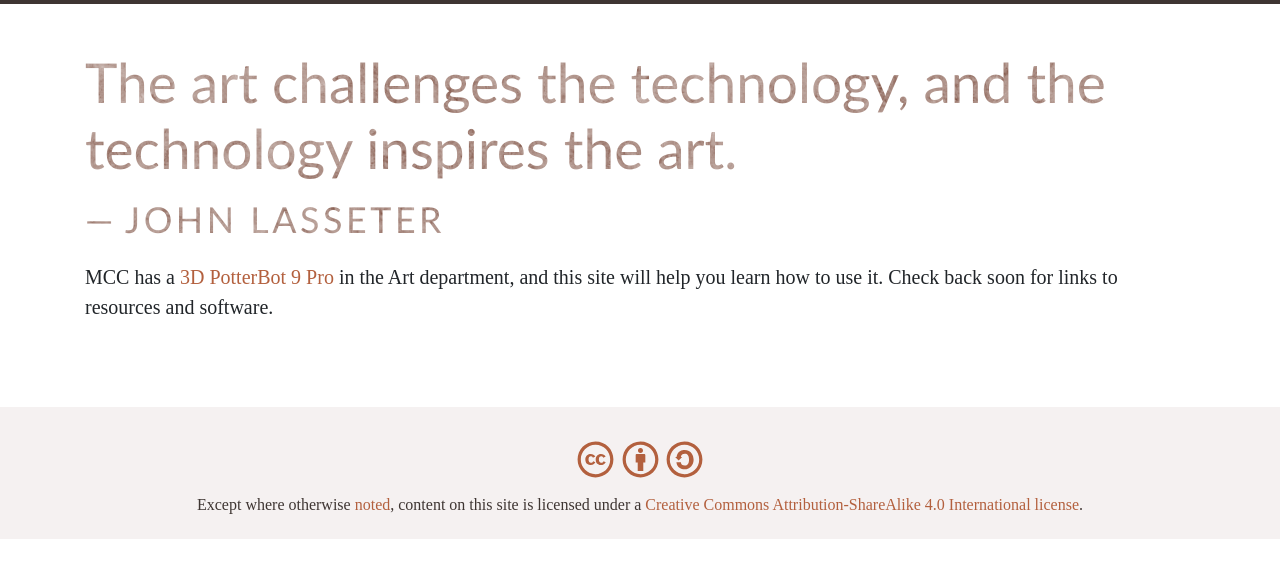
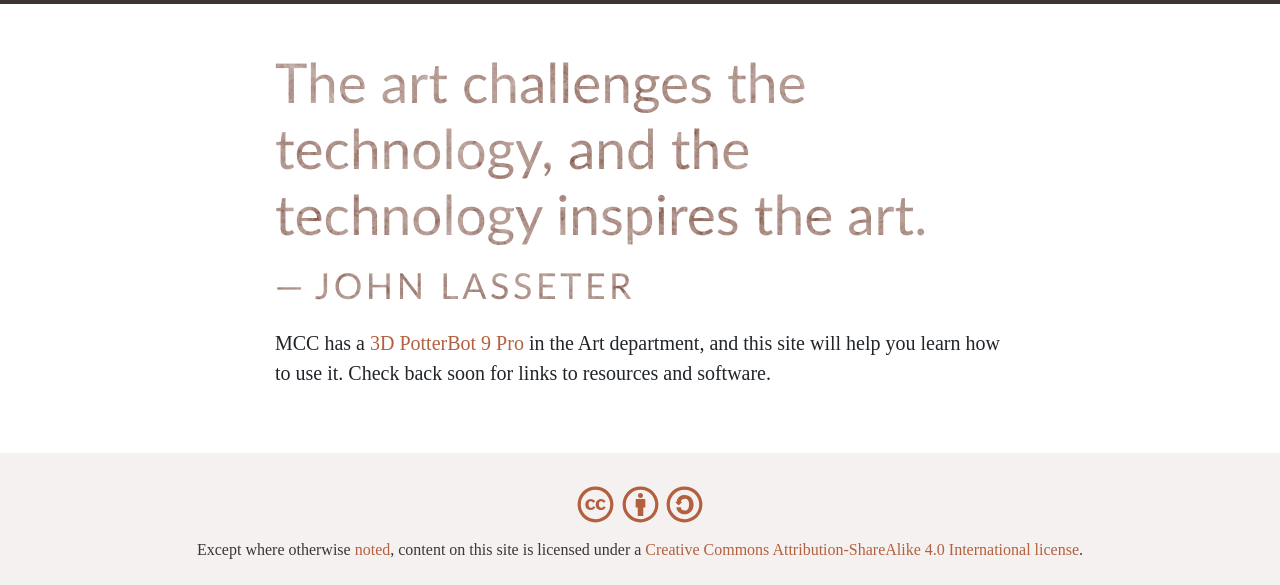
Before and after one commit to northxsouthco/ceramics-guide, a Gatsby site: page / in a window 1280 px wide. Shown: the part 261-846 px from the top of the page. Before the commit the page ends 800 px from the top, so only its background shows below. Built offline with nearby package versions, Linux system fonts and the light colour scheme; Gatsby itself is replaced by a stand-in of ours.

Commit message:
Temp. limit width on homepage

```diff
--- a/src/pages/index.js
+++ b/src/pages/index.js
@@ -1,4 +1,6 @@
 import React from "react"
+
+import { Row, Col } from "react-bootstrap"
 
 import Layout from "../components/layout"
 import SEO from "../components/seo"
@@ -6,8 +8,11 @@ import SEO from "../components/seo"
 const IndexPage = () => (
   <Layout pageInfo={{ pageName: "index" }}>
     <SEO title="Home" keywords={[`gatsby`, `react`, `bootstrap`]} />
+    <Row>
+      <Col lg="8" className="mx-auto">
         <blockquote className="pullquote">
-      The art challenges the technology, and the technology inspires the art.
+          The art challenges the technology, and the technology inspires the
+          art.
           <cite className="d-block">&mdash;&thinsp;John Lasseter</cite>
         </blockquote>
         <p>
@@ -15,9 +20,11 @@ const IndexPage = () => (
           <a href="https://3dpotter.com/printers/potterbot-9-pro">
             3D PotterBot 9 Pro
           </a>{" "}
-      in the Art department, and this site will help you learn how to use it.
-      Check back soon for links to resources and software.
+          in the Art department, and this site will help you learn how to use
+          it. Check back soon for links to resources and software.
         </p>
+      </Col>
+    </Row>
   </Layout>
 )
 
```
Lines whose indentation alone changed are shown as unchanged.
